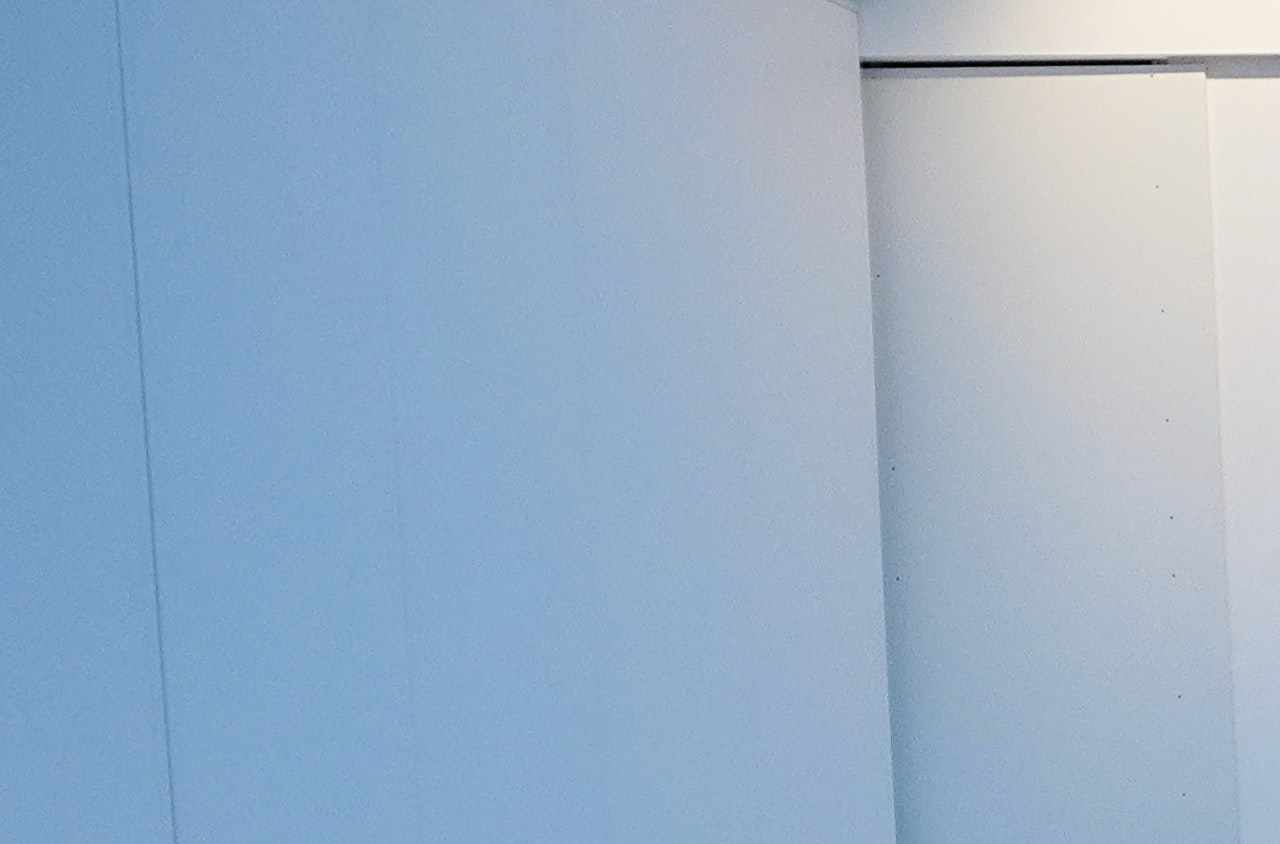
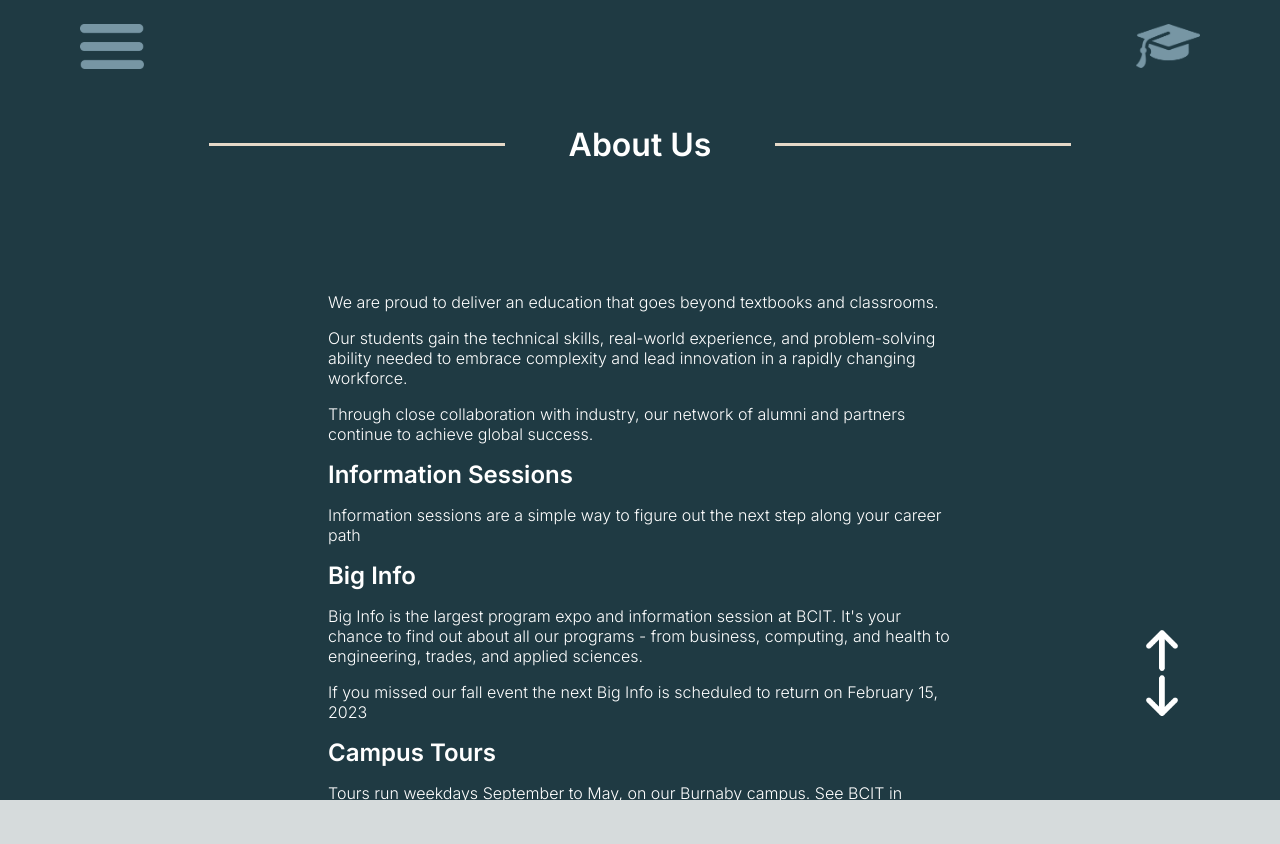
Before and after one commit to kionale/Assignment1-playwright-site, a Next.js app: page /about in a window 1280 px wide. Shown: the top 844 px of the page. After the commit the page ends 800 px from the top, so only its background shows below. Built offline with nearby package versions, Linux system fonts and the light colour scheme.

Commit message:
home and about page updated

```diff
--- /dev/null
+++ b/components/Arrow/Arrow.module.css
@@ -0,0 +1,12 @@
+.arrow{
+    right:8vw;
+    bottom: 10vh;
+    position:fixed;
+    display:flex;
+    flex-direction: column;
+}
+
+.arrow > a > span >img{
+    width:2rem;
+
+}
--- /dev/null
+++ b/components/Arrow/index.js
@@ -0,0 +1,28 @@
+import styles from './Arrow.module.css'
+
+
+export default function Arrow({
+    page = "home",
+}) {
+    return (
+
+            page.toLowerCase() === "home" ?
+            <div className={styles.arrow}>
+                <a><span><img src={'icons/downwardArrow.png'} /></span></a>
+            </div> :
+            page.toLowerCase() === "about" ?
+            <div className={styles.arrow}>
+                <a><span><img src={'icons/upwardArrow.png'} /></span></a>
+                <a><span><img src={'icons/downwardArrow.png'} /></span></a>
+                </div> :
+                page.toLocaleLowerCase() === "contact" ?
+                    <div className={styles.arrow}>
+                        <a href="/about"><span ><img src={'icons/upwardArrow.png'} /></span></a>
+                    </div> :
+                    <div className={styles.arrow}>
+                        <a href="/" ><span ><img src={'icons/downwardArrow.png'} /></span></a>
+                    </div>
+
+
+    )
+}
--- /dev/null
+++ b/components/Navbar/Navbar.module.css
@@ -0,0 +1,11 @@
+
+.navbar{
+  display: flex;
+  justify-content: space-between;
+  padding:1.5rem 5rem;
+}
+
+.navbar_icon{
+  width:4rem;
+  object-fit: contain;
+}
--- /dev/null
+++ b/components/Navbar/index.js
@@ -0,0 +1,15 @@
+import React from "react";
+import styles from './Navbar.module.css'
+
+export default function Navbar(props) {
+    return (
+        <>
+            <nav className={styles.navbar}>
+                <img class={styles.navbar_icon} src={'icons/menu-icon.png'} ></img>
+                <img class={styles.navbar_icon} src={'icons/graduation-hat.png'} ></img>
+            </nav>
+
+
+        </>
+    )
+}
--- a/pages/about.js
+++ b/pages/about.js
@@ -3,6 +3,8 @@ import Image from 'next/image'
 import { Inter } from '@next/font/google'
 import styles from '@/styles/About.module.css'
 import Link from 'next/link'
+import Navbar from '@/components/Navbar'
+import Arrow from '@/components/Arrow'
 
 export default function About() {
     return (
@@ -15,35 +17,37 @@ export default function About() {
                 <link rel="icon" href='/favicon.png' />
             </head>
 
-            <main>
+            <main className={styles.body}>
+                <Navbar />
                 <header>
-                    <div><h1></h1></div>
+                    <div className={styles.heading_section}>
+                        <hr className={styles.dividing_lines}></hr>
+                        <h1 className={styles.heading}>About Us</h1>
+                        <hr className={styles.dividing_lines}></hr>
+                    </div>
                     <div><h1></h1></div>
                 </header>
-                <p>
-                    <div><p></p></div>
-                    <div><p></p></div>
-                    <div><p></p></div>
-                    <div><p></p></div>
-                    <div><p></p></div>
-                    <div><p></p></div>
-                    <div><p></p></div>
-                </p>
-                <div><h2></h2></div>
-                <div><h2></h2></div>
-                <div><h3></h3></div>
-
+                <div className={styles.content}>
+                    <div><p className={styles.paragraph}>We are proud to deliver an education that goes beyond textbooks and classrooms.</p></div>
+                    <div><p className={styles.paragraph}>Our students gain the technical skills, real-world experience, and problem-solving ability needed to embrace complexity and lead innovation in a rapidly changing workforce.</p></div>
+                    <div><p className={styles.paragraph}>Through close collaboration with industry, our network of alumni and partners continue to achieve global success.</p></div>
+                    <div><h2 className={styles.paragraph}>Information Sessions</h2></div>
+                    <div><p className={styles.paragraph}>Information sessions are a simple way to figure out the next step along your career path</p></div>
+                    <div><h2 className={styles.paragraph}>Big Info</h2></div>
+                    <div><p className={styles.paragraph}>Big Info is the largest program expo and information session at BCIT. It's your chance to find out about all our programs - from business, computing, and health to engineering, trades, and applied sciences.</p></div>
+                    <div><p className={styles.paragraph}>If you missed our fall event the next Big Info is scheduled to return on February 15, 2023</p></div>
+                    <div><h2 className={styles.paragraph}>Campus Tours</h2></div>
+                    <div><p className={styles.paragraph}>Tours run weekdays September to May, on our Burnaby campus. See BCIT in person and get a taste of campus life.</p></div>
+                </div>
 
                 <div id="carouselImage">
-                    <img src={"/carousel-images/0.jpg"} />
-                    <img src={"/carousel-images/1.jpg"} />
+                    <img className={styles.image_slide} src={"/carousel-images/0.jpg"} />
+                    {/* <img src={"/carousel-images/1.jpg"} />
                     <img src={"/carousel-images/2.jpg"} />
                     <img src={"/carousel-images/3.jpg"} />
                     <img src={"/carousel-images/4.jpg"} />
-                    <img src={"/carousel-images/5.jpg"} />
+                    <img src={"/carousel-images/5.jpg"} /> */}
                 </div>
-
-
 
                 <div id="testOnImageHere"></div>
 
@@ -59,8 +63,7 @@ export default function About() {
                     </ul>
                 </div>
 
-                <a><span><img src={'icons/upwardArrow.png'} /></span></a>
-                <a><span><img src={'icons/downwardArrow.png'} /></span></a>
+                <Arrow page="About" />
 
 
             </main>
--- a/pages/contact.js
+++ b/pages/contact.js
@@ -4,6 +4,7 @@ import { Inter } from '@next/font/google'
 import Link from 'next/link'
 import { use, useState } from 'react'
 import styles from '@/styles/Contact.module.css'
+import Navbar from '@/components/Navbar'
 
 export default function Contact() {
 
@@ -23,6 +24,7 @@ export default function Contact() {
             <link rel="icon" href='/favicon.png' />
 
             <main>
+                <Navbar />
                 <div><h1>Contact Us</h1></div>
 
                 <div><p>Want to discuss? Let's chat!</p></div>
--- a/styles/About.module.css
+++ b/styles/About.module.css
@@ -1,4 +1,42 @@
-#carouselImage{
+.body{
+  background-color: var(--dark-blue);
+  height:100vh;
+
+
+}
+
+.heading_section{
+  margin:2rem 3rem;
+  display: flex;
+  justify-content: center;
+  align-items: center;
+  font-family: var(--font-family);
+  color:var(--font-white);
+}
+
+.dividing_lines{
+  width:25%;
+  height:0.2rem;
+  background-color: var(--primary-cl);
+  border:none;
+  margin:0 4rem;
+
+}
+
+.content{
+  display: flex;
+  flex-direction: column;
+  justify-content: center;
+  margin:15vh 25vw;
+}
+
+.paragraph{
+  text-align: left;
+  color:var(--font-white);
+  font-family: var(--font-family);
+  margin:0.5rem;
+}
+#carouselImage {
         height: 200px;
         background-repeat: no-repeat;
         background-size: cover;
@@ -8,6 +46,9 @@
         margin: 40px 0px;
       }
 
+.image_slide{
+  width:33rem;
+}
 
 #testOnImageHere{
     background-color: rgba(16, 46, 53, 0.5);
--- a/styles/Home.module.css
+++ b/styles/Home.module.css
@@ -1,23 +1,3 @@
-/* .container {
-    padding: 5rem 0;
-  flex: 1;
-  display: flex;
-  flex-direction: column;
-  justify-content: center;
-  align-items: center;
-
-} */
-
-.navbar{
-  display: flex;
-  justify-content: space-between;
-  padding:1.5rem 5rem;
-}
-
-.navbar_icon{
-  width:4rem;
-  object-fit: contain;
-}
 
 .main {
   background-image: url(../public/background-images/backgroundMountain.jpg);
@@ -26,20 +6,51 @@
   background-size: cover;
   background-repeat:no-repeat;
   background-position:center;
+}
 
+.container{
+  margin:28vh 45vw 5vw 21vw;
+  display: flex;
+  flex-direction: column;
+  gap:1vw;
 
 }
 
 .heading{
   color:var(--font-white);
-  margin-top:15%;
-  margin-left:20%;
-  margin-bottom: 2rem;
+  font-family: var(--font-family);
+  margin-bottom: 0.7rem;
+
 }
 
 .breakLine{
-  width:40%;
-  height:0.35rem;
+  width:75%;
+  height:0.25rem;
   background-color: var(--primary-cl);
   border:none;
 }
+
+.text{
+  color:var(--font-white);
+  font-family: var(--font-family);
+  margin-top: 0.7rem;
+}
+
+.action_buttons{
+  display: flex;
+  gap:1vw;
+
+}
+
+.buttons{
+  background-color: transparent;
+  color:var(--font-white);
+  padding:0.35rem 1rem;
+  border: 2px solid white;
+  border-radius: 0.5rem;
+}
+
+.buttons:hover{
+  background-color: var(--font-white);
+  color:black;
+}
--- a/styles/globals.css
+++ b/styles/globals.css
@@ -1,15 +1,18 @@
+
+  @import url('https://fonts.googleapis.com/css2?family=Inter:wght@300;600&display=swap');
+
 :root {
   --max-width: 1100px;
   --border-radius: 12px;
-  --font-mono: ui-monospace, Menlo, Monaco, 'Cascadia Mono', 'Segoe UI Mono',
-    'Roboto Mono', 'Oxygen Mono', 'Ubuntu Monospace', 'Source Code Pro',
-    'Fira Mono', 'Droid Sans Mono', 'Courier New', monospace;
+  --font-mono: 'Inter', sans-serif;
 
+  --font-family: 'Inter', sans-serif;
   --foreground-rgb: 0, 0, 0;
   --background-start-rgb: 214, 219, 220;
   --background-end-rgb: 255, 255, 255;
   --font-white:#ffffff;
   --primary-cl:#e5d8c8;
+  --dark-blue:#1f3a43;
   --primary-glow: conic-gradient(
     from 180deg at 50% 50%,
     #16abff33 0deg,
```
Also changed, not shown: pages/index.js (+14 -9 lines).
